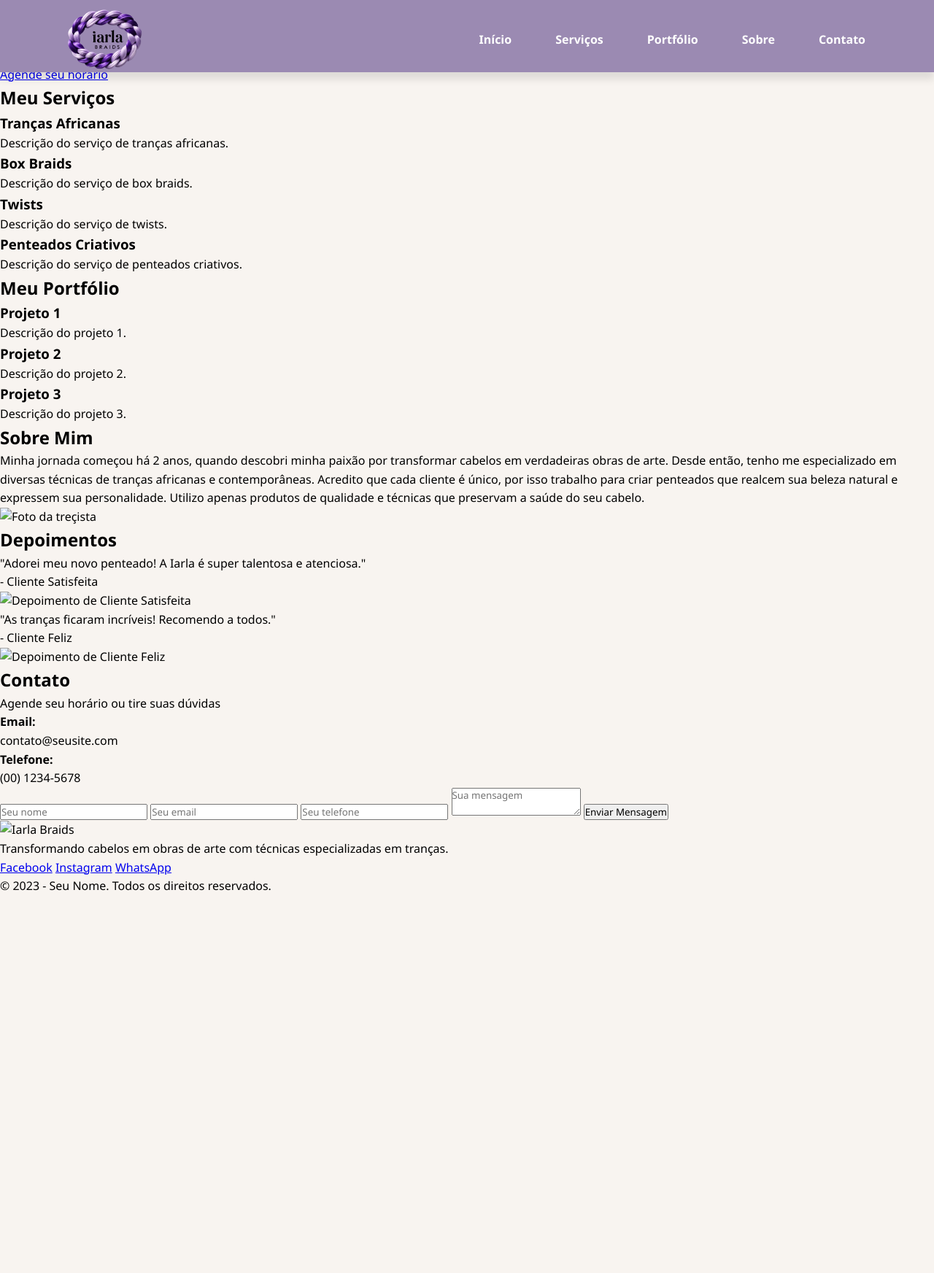
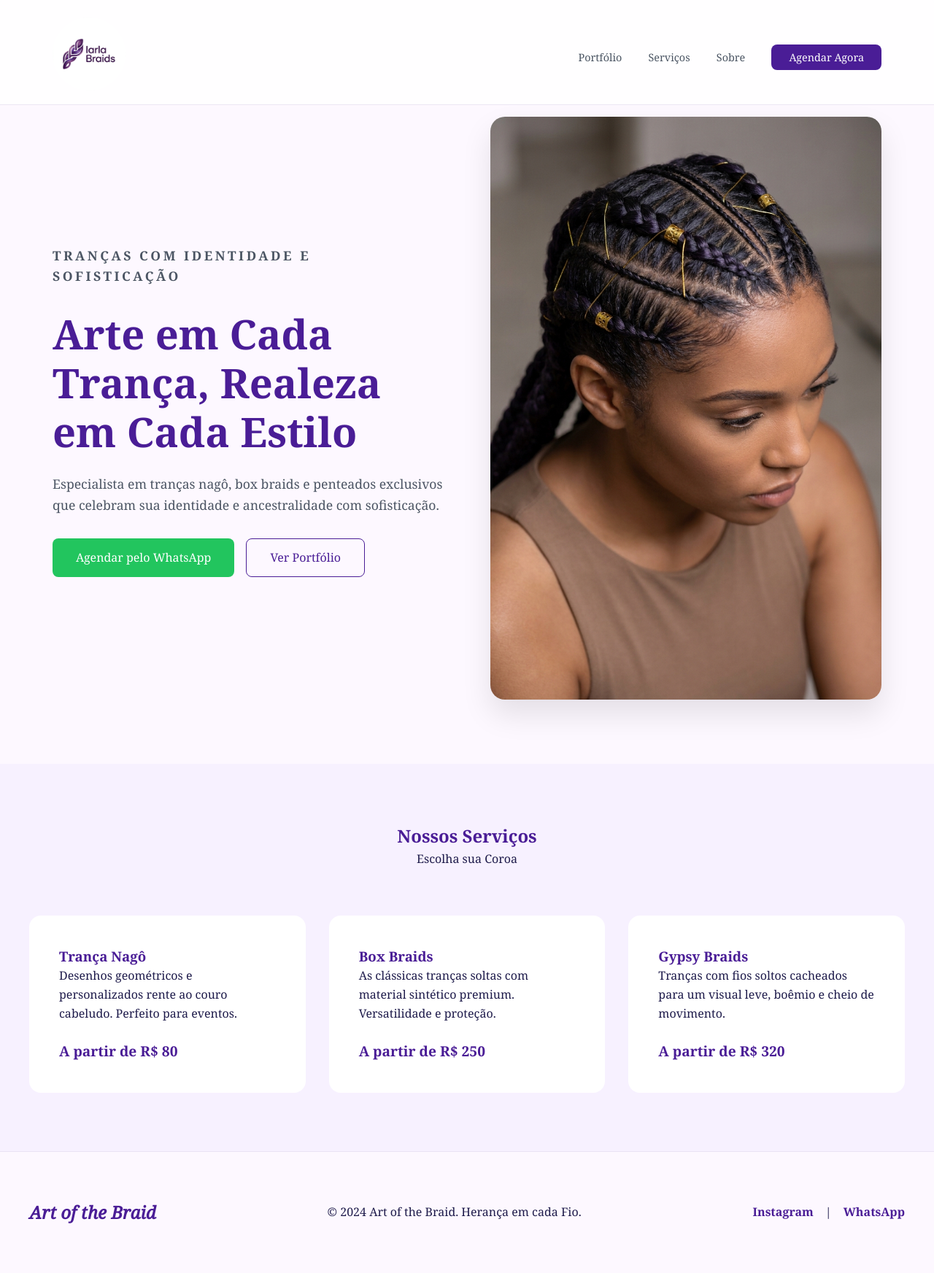
Before and after one commit to adriel-ldl/projeto-tranca, a plain HTML site: page index.html in a window 1280 px wide. Shown: the whole page at 73% size. Before the commit the page ends 1228 px from the top, so only its background shows below. Drawn offline with Linux system fonts and the light colour scheme.

Commit message:
Primeiro commit do projeto

```diff
--- a/index.html
+++ b/index.html
@@ -1,161 +1,119 @@
-<!DOCTYPE html>
-<html lang="pt-br">
+<!doctype html>
+<html lang="pt-BR">
   <head>
+    <!-- Meta básica da página -->
     <meta charset="UTF-8" />
+    <meta equiv="X-UA-Compatible" content="IE=edge" />
     <meta name="viewport" content="width=device-width, initial-scale=1.0" />
-    <meta http-equiv="X-UA-Compatible" content="ie=edge" />
-    <link rel="stylesheet" href="style.css" />
-    <title>Iarla Braids</title>
+    <title>Art of the Braid - Herança em cada Trança</title>
+    <!-- Google Fonts: Noto Serif -->
+    <link
+      href="https://fonts.googleapis.com/css2?family=Noto+Serif:ital,wght@0,400;0,700;1,400&display=swap"
+      rel="stylesheet"
+    />
+    <!-- Link do arquivo CSS -->
+    <link rel="stylesheet" href="styles.css" />
+    <link rel="icon" href="./image/iarla_braids_logo.png" type="image/png" />
   </head>
   <body>
-    <!-- Header -->
-    <header>
-      <div class="container">
-        <nav>
-          <img src="image/logo-iarla-braids-removebg.png" class="logo" alt="Iarla Braids" />
-          <ul class="nav-links">
-            <li><a href="#Início">Início</a></li>
-            <li><a href="#serviços">Serviços</a></li>
-            <li><a href="#portfólio">Portfólio</a></li>
-            <li><a href="#sobre">Sobre</a></li>
-            <li><a href="#contato">Contato</a></li>
-          </ul>
-        </nav>
-      </div>
+    <!-- Cabeçalho principal com navegação -->
+    <header class="site-header">
+      <nav class="main-nav" aria-label="Navegação principal">
+        <a
+          class="logo"
+          href="#home"
+          aria-label="Página inicial Art of the Braid"
+        >
+          <img
+            src="./image/iarla_braids_logo.png"
+            alt="Logo Art of the Braid"
+          />
+        </a>
+
+        <button
+          class="menu-toggle"
+          aria-label="Abrir menu"
+          aria-expanded="false"
+        >
+          <span></span>
+          <span></span>
+          <span></span>
+        </button>
+
+        <div class="nav-links">
+          <a href="#portfolio">Portfólio</a>
+          <a href="#servicos">Serviços</a>
+          <a href="#sobre">Sobre</a>
+          <a href="#contato" id="btn-book">Agendar Agora</a>
+        </div>
+      </nav>
     </header>
-    <main>
-      <!-- seção hero -->
-      <section class="container-hero" id="Início">
+
+    <!-- Conteúdo principal da página -->
+    <main id="home">
+      <!-- Seção de destaque -->
+      <section class="hero" aria-labelledby="hero-title">
+        <div class="hero-content">
+          <p class="section-label">Tranças com identidade e sofisticação</p>
+          <h1 id="hero-title">Arte em Cada Trança, Realeza em Cada Estilo</h1>
+          <p>
+            Especialista em tranças nagô, box braids e penteados exclusivos que
+            celebram sua identidade e ancestralidade com sofisticação.
+          </p>
+          <div class="hero-btns">
+            <a href="#contato" class="btn-whatsapp">Agendar pelo WhatsApp</a>
+            <a href="#portfolio" class="btn-outline">Ver Portfólio</a>
+          </div>
+        </div>
         <div class="hero-image">
-          <img src="" alt="Transformando cabelos em obras de arte">
-          <div class="hero-content">
-            <h2>Transformando cabelos em obras de arte</h2>
+          <img src="./image/modelo trança nago.png" alt="Trança Profissional" />
+        </div>
+      </section>
+
+      <section id="servicos" class="services">
+        <div class="section-header">
+          <h2>Nossos Serviços</h2>
+          <p>Escolha sua Coroa</p>
+        </div>
+        <div class="services-grid">
+          <div class="service-card">
+            <h3>Trança Nagô</h3>
             <p>
-              Especialista em tranças africanas, box braids, twists e penteados
-              criativos
+              Desenhos geométricos e personalizados rente ao couro cabeludo.
+              Perfeito para eventos.
             </p>
-            <a href="#contato" class="btn-agendar">Agende seu horário</a>
+            <span class="price">A partir de R$ 80</span>
+          </div>
+          <div class="service-card">
+            <h3>Box Braids</h3>
+            <p>
+              As clássicas tranças soltas com material sintético premium.
+              Versatilidade e proteção.
+            </p>
+            <span class="price">A partir de R$ 250</span>
+          </div>
+          <div class="service-card">
+            <h3>Gypsy Braids</h3>
+            <p>
+              Tranças com fios soltos cacheados para um visual leve, boêmio e
+              cheio de movimento.
+            </p>
+            <span class="price">A partir de R$ 320</span>
           </div>
         </div>
       </section>
+    </main>
 
-      <!-- seção serviços -->
-      <section class="container-serviços" id="serviços">
-        <h2>Meu Serviços</h2>
-        <div class="serviço">
-          <h3>Tranças Africanas</h3>
-          <p>Descrição do serviço de tranças africanas.</p>
+    <footer>
+      <div class="footer-content">
+        <div class="logo">Art of the Braid</div>
+        <p>&copy; 2024 Art of the Braid. Herança em cada Fio.</p>
+        <div class="social-links">
+          <a href="#">Instagram</a> | <a href="#">WhatsApp</a>
         </div>
-        <div class="serviço">
-          <h3>Box Braids</h3>
-          <p>Descrição do serviço de box braids.</p>
-        </div>
-        <div class="serviço">
-          <h3>Twists</h3>
-          <p>Descrição do serviço de twists.</p>
-        </div>
-        <div class="serviço">
-          <h3>Penteados Criativos</h3>
-          <p>Descrição do serviço de penteados criativos.</p>
-        </div>
-      </section>
+      </div>
+    </footer>
 
-      <!-- seção portfólio -->
-      <section class="container-portfólio" id="portfólio">
-        <h2>Meu Portfólio</h2>
-        <div class="projeto">
-          <h3>Projeto 1</h3>
-          <p>Descrição do projeto 1.</p>
-        </div>
-        <div class="projeto">
-          <h3>Projeto 2</h3>
-          <p>Descrição do projeto 2.</p>
-        </div>
-        <div class="projeto">
-          <h3>Projeto 3</h3>
-          <p>Descrição do projeto 3.</p>
-        </div>
-      </section>
-
-      <!-- seção sobre -->
-      <section class="container-sobre" id="sobre">
-        <h2>Sobre Mim</h2>
-        <p>
-          Minha jornada começou há 2 anos, quando descobri minha paixão por
-          transformar cabelos em verdadeiras obras de arte. Desde então, tenho
-          me especializado em diversas técnicas de tranças africanas e
-          contemporâneas. Acredito que cada cliente é único, por isso trabalho
-          para criar penteados que realcem sua beleza natural e expressem sua
-          personalidade. Utilizo apenas produtos de qualidade e técnicas que
-          preservam a saúde do seu cabelo.
-        </p>
-        <div class="sobre-image">
-          <img src="sua-imagem.jpg" alt="Foto da treçista" />
-        </div>
-      </section>
-      <section class="container-depoimentos" id="depoimentos">
-        <h2>Depoimentos</h2>
-        <div class="depoimento">
-          <p>
-            "Adorei meu novo penteado! A Iarla é super talentosa e atenciosa."
-          </p>
-          <p>- Cliente Satisfeita</p>
-          <div class="depoimento-image">
-            <img
-              src="cliente-satisfeita.jpg"
-              alt="Depoimento de Cliente Satisfeita"
-            />
-          </div>
-        </div>
-        <div class="depoimento">
-          <p>"As tranças ficaram incríveis! Recomendo a todos."</p>
-          <p>- Cliente Feliz</p>
-          <div class="depoimento-image">
-            <img src="cliente-feliz.jpg" alt="Depoimento de Cliente Feliz" />
-          </div>
-        </div>
-      </section>
-
-      <!-- Contato -->
-      <section class="container-contato" id="contato">
-        <h2>Contato</h2>
-        <p>Agende seu horário ou tire suas dúvidas</p>
-        <div class="contato-info">
-          <div class="contato-email">
-            <h4>Email:</h4>
-            <p>contato@seusite.com</p>
-          </div>
-          <div class="contato-telefone">
-            <h4>Telefone:</h4>
-            <p>(00) 1234-5678</p>
-          </div>
-        </div>
-        <form class="contato-form">
-          <input type="text" placeholder="Seu nome" required />
-          <input type="email" placeholder="Seu email" required />
-          <input type="tel" placeholder="Seu telefone" />
-          <textarea placeholder="Sua mensagem" required></textarea>
-          <button type="submit" class="btn">Enviar Mensagem</button>
-        </form>
-      </section>
-      <!-- seção footer -->
-      <footer>
-        <div class="footer-content">
-          <div class="footer-logo">
-            <img src="logo.png" alt="Iarla Braids" />
-            <p>
-              Transformando cabelos em obras de arte com técnicas especializadas
-              em tranças.
-            </p>
-          </div>
-          <div class="social-links">
-            <a href="#">Facebook</a>
-            <a href="#">Instagram</a>
-            <a href="#">WhatsApp</a>
-          </div>
-          <p>&copy; 2023 - Seu Nome. Todos os direitos reservados.</p>
-        </div>
-      </footer>
-    </main>
+    <script src="javascript.js"></script>
   </body>
 </html>
--- /dev/null
+++ b/javascript.js
@@ -0,0 +1,30 @@
+// Efeito de Scroll Suave para links internos
+document.querySelectorAll('a[href^="#"]').forEach((anchor) => {
+  anchor.addEventListener("click", function (e) {
+    e.preventDefault()
+    document.querySelector(this.getAttribute("href")).scrollIntoView({
+      behavior: "smooth",
+    })
+  })
+})
+
+// Simples animação de entrada para os cards ao fazer scroll
+const observerOptions = {
+  threshold: 0.1,
+}
+
+const observer = new IntersectionObserver((entries) => {
+  entries.forEach((entry) => {
+    if (entry.isIntersecting) {
+      entry.target.style.opacity = "1"
+      entry.target.style.transform = "translateY(0)"
+    }
+  })
+}, observerOptions)
+
+document.querySelectorAll(".service-card").forEach((card) => {
+  card.style.opacity = "0"
+  card.style.transform = "translateY(20px)"
+  card.style.transition = "all 0.6s ease-out"
+  observer.observe(card)
+})
--- a/style.css
+++ /dev/null
@@ -1,61 +0,0 @@
-* {
-  margin: 0;
-  padding: 0;
-  box-sizing: border-box;
-  font-family: "Segoe UI", Tahoma, Geneva, Verdana, sans-serif;
-}
-
-body {
-  background-color: #f8f4f0;
-  line-height: 1.6;
-}
-.container {
-  width: 90%;
-  max-width: 1200px;
-  margin: 0 auto;
-  padding: 0 15px;
-}
-/* Header e Navegação */
-header {
-  background-color: #9b8ab2;
-  box-shadow: 0 10px 10px rgba(0, 0, 0, 0.1);
-  height: 99px;
-  width: 100%;
-  position: fixed;
-  top: 0;
-  z-index: 1000;
-}
-nav {
-  display: flex;
-  justify-content: space-between;
-  align-items: center;
-  padding: auto;
-
-}
-
-.logo {
-  display: flex;
-  width: 130px;
-  height: 110px;
-  object-fit: cover;
-}
-
-.nav-links {
-  display: flex;
-  justify-content: flex-end;
-  list-style: none;
-  gap: 30px;
-}
-
-.nav-links a {
-  border-radius: 5px;
-  padding: 10px 15px;
-  color: #fff;
-  text-decoration: none;
-  font-weight: bold;
-  transition: color 0.3s ease;
-}
-.nav-links a:hover {
-  color: #D4AF37;
-
-}
--- /dev/null
+++ b/styles.css
@@ -0,0 +1,364 @@
+/* Variáveis de Design - Royal Crown Artistry */
+:root {
+  --primary-purple: #4a1d96;
+  --light-purple: #f7f1ff;
+  --surface-white: #fdf8ff;
+  --text-dark: #1e1b4b;
+  --text-gray: #4b5563;
+  --accent-green: #22c55e;
+  --border-radius: 8px;
+  --transition: all 0.3s ease;
+}
+
+/* Reset Básico */
+* {
+  margin: 0;
+  padding: 0;
+  box-sizing: border-box;
+}
+
+html {
+  scroll-behavior: smooth;
+}
+
+body {
+  font-family: "Noto Serif", serif;
+  background-color: var(--surface-white);
+  color: var(--text-dark);
+  line-height: 1.6;
+  overflow-x: hidden;
+}
+
+/* Tipografia */
+h1,
+h2,
+h3 {
+  font-weight: 700;
+  color: var(--primary-purple);
+}
+
+/* Navegação */
+header {
+  position: fixed;
+  top: 0;
+  height: 9rem;
+  background-origin: padding-box;
+  width: 100%;
+  background: rgba(255, 255, 255, 0.8);
+  backdrop-filter: blur(10px);
+  z-index: 1000;
+  border-bottom: 1px solid rgba(74, 29, 150, 0.1);
+}
+.logo img {
+  height: 100px;
+  border-radius: 50px;
+  width: auto;
+}
+
+nav {
+  max-width: 1200px;
+  margin: 0 auto;
+  padding: 1.5rem 2rem;
+  display: flex;
+  justify-content: space-between;
+  align-items: center;
+  position: relative;
+}
+
+.menu-toggle {
+  display: none;
+  flex-direction: column;
+  gap: 0.3rem;
+  background: transparent;
+  border: none;
+  cursor: pointer;
+  padding: 0.3rem;
+}
+
+.menu-toggle span {
+  width: 25px;
+  height: 2px;
+  background-color: var(--primary-purple);
+  transition: var(--transition);
+}
+
+.logo {
+  font-size: 1.5rem;
+  font-style: italic;
+  font-weight: bold;
+  color: var(--primary-purple);
+}
+
+.nav-links a {
+  text-decoration: none;
+  color: var(--text-gray);
+  margin-left: 2rem;
+  font-size: 0.9rem;
+  transition: var(--transition);
+}
+
+.nav-links a:hover {
+  color: var(--primary-purple);
+}
+
+#btn-book {
+  background-color: var(--primary-purple);
+  color: white;
+  padding: 0.5rem 1.5rem;
+  border-radius: var(--border-radius);
+  text-decoration: none;
+  transition: var(--transition);
+}
+
+#btn-book:hover {
+  opacity: 0.9;
+  transform: translateY(-2px);
+}
+
+/* Hero Section */
+.hero {
+  padding: 10rem 2rem 5rem;
+  max-width: 1200px;
+  margin: 0 auto;
+  display: grid;
+  grid-template-columns: 1fr 1fr;
+  gap: 4rem;
+  align-items: center;
+}
+
+.section-label {
+  display: inline-block;
+  margin-bottom: 1rem;
+  font-size: 0.9rem;
+  font-weight: 700;
+  letter-spacing: 0.2em;
+  text-transform: uppercase;
+  color: var(--primary-purple);
+}
+.hero-content h2 {
+  font-size: 1.2rem;
+  color: var(--primary-purple);
+  margin-bottom: 0.5rem;
+  text-transform: uppercase;
+  letter-spacing: 0.1em;
+}
+
+.hero-content h1 {
+  font-size: 3.5rem;
+  line-height: 1.2;
+  margin-bottom: 1.5rem;
+}
+
+.hero-content p {
+  font-size: 1.1rem;
+  color: var(--text-gray);
+  margin-bottom: 2rem;
+}
+
+.hero-btns {
+  display: flex;
+  gap: 1rem;
+  flex-wrap: wrap;
+}
+
+.btn-whatsapp {
+  background-color: var(--accent-green);
+  color: white;
+  padding: 0.8rem 2rem;
+  border-radius: var(--border-radius);
+  text-decoration: none;
+  display: flex;
+  align-items: center;
+  gap: 0.5rem;
+  transition: var(--transition);
+}
+
+.btn-whatsapp:hover {
+  transform: translateY(-2px);
+}
+
+.btn-outline {
+  border: 1px solid var(--primary-purple);
+  color: var(--primary-purple);
+  padding: 0.8rem 2rem;
+  border-radius: var(--border-radius);
+  text-decoration: none;
+  transition: var(--transition);
+}
+
+.btn-outline:hover {
+  background-color: var(--light-purple);
+}
+
+.hero-image img {
+  width: 100%;
+  border-radius: 20px;
+  box-shadow: 0 20px 40px rgba(0, 0, 0, 0.1);
+}
+
+/* Seção de Portfólio */
+.portfolio {
+  padding: 5rem 2rem;
+  max-width: 1200px;
+  margin: 0 auto;
+}
+
+.section-header {
+  text-align: center;
+  margin-bottom: 3rem;
+}
+
+.portfolio-grid {
+  display: grid;
+  grid-template-columns: repeat(auto-fit, minmax(250px, 1fr));
+  gap: 2rem;
+}
+
+.portfolio-card {
+  background: white;
+  padding: 2rem;
+  border-radius: 16px;
+  border: 1px solid rgba(74, 29, 150, 0.1);
+  box-shadow: 0 10px 30px rgba(74, 29, 150, 0.04);
+}
+
+/* Seção de Serviços */
+.services {
+  padding: 5rem 2rem;
+  background-color: var(--light-purple);
+}
+
+.section-header {
+  text-align: center;
+  margin-bottom: 4rem;
+}
+
+.services-grid {
+  max-width: 1200px;
+  margin: 0 auto;
+  display: grid;
+  grid-template-columns: repeat(auto-fit, minmax(300px, 1fr));
+  gap: 2rem;
+}
+
+.service-card {
+  background: white;
+  padding: 2.5rem;
+  border-radius: 16px;
+  transition: var(--transition);
+  border: 1px solid transparent;
+}
+
+.service-card:hover {
+  transform: translateY(-10px);
+  border-color: var(--primary-purple);
+  box-shadow: 0 10px 30px rgba(74, 29, 150, 0.05);
+}
+
+.price {
+  display: block;
+  margin-top: 1.5rem;
+  font-weight: bold;
+  color: var(--primary-purple);
+  font-size: 1.2rem;
+}
+
+/* Seção Sobre */
+.about {
+  padding: 5rem 2rem;
+  max-width: 1200px;
+  margin: 0 auto;
+  display: grid;
+  grid-template-columns: 1.2fr 0.8fr;
+  gap: 3rem;
+  align-items: center;
+}
+
+.about-content p {
+  color: var(--text-gray);
+  margin-bottom: 1rem;
+}
+
+.about-list {
+  padding-left: 1.2rem;
+  color: var(--text-gray);
+}
+
+.about-list li {
+  margin-bottom: 0.6rem;
+}
+
+.about-image img {
+  width: 100%;
+  max-width: 360px;
+  margin: 0 auto;
+  border-radius: 20px;
+}
+
+/* Rodapé */
+footer {
+  padding: 4rem 2rem;
+  border-top: 1px solid rgba(74, 29, 150, 0.1);
+  text-align: center;
+}
+
+.footer-content {
+  max-width: 1200px;
+  margin: 0 auto;
+  display: flex;
+  justify-content: space-between;
+  align-items: center;
+  flex-wrap: wrap;
+  gap: 2rem;
+}
+
+.social-links {
+  display: flex;
+  gap: 1rem;
+  flex-wrap: wrap;
+}
+
+.social-links a {
+  text-decoration: none;
+  color: var(--primary-purple);
+  font-weight: 700;
+}
+
+/* Responsividade */
+@media (max-width: 768px) {
+  .hero {
+    grid-template-columns: 1fr;
+    text-align: center;
+  }
+  .hero-btns {
+    justify-content: center;
+  }
+
+  .menu-toggle {
+    display: flex;
+  }
+
+  .nav-links {
+    position: absolute;
+    top: 100%;
+    right: 0;
+    left: 0;
+    background: white;
+    flex-direction: column;
+    padding: 1rem;
+    border-top: 1px solid rgba(74, 29, 150, 0.1);
+    display: none;
+  }
+
+  .nav-links.active {
+    display: flex;
+  }
+
+  .nav-links a {
+    margin: 0.5rem 0;
+  }
+
+  .footer-content {
+    justify-content: center;
+  }
+}
```
Also changed, not shown: image/iarla_braids_logo.png (added), image/modelo trança nago.png (added).
